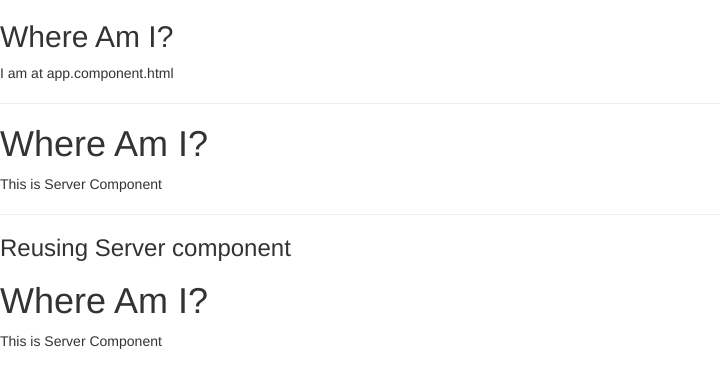
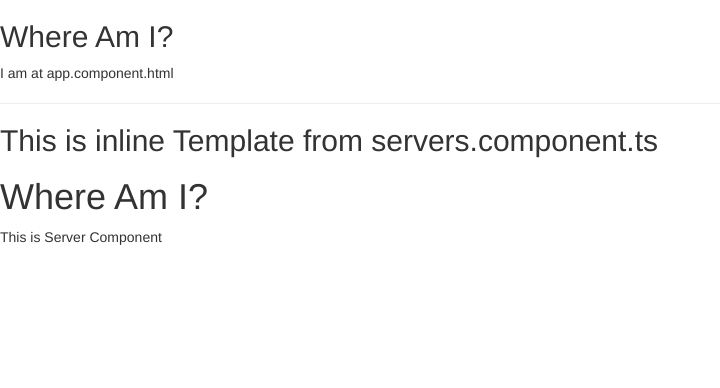
Before and after one commit to Bi-Mars/Angular10, an Angular app in the folder my-first-app/: page / in a window 1280 px wide. Shown: the top 388 px of the page, without its empty margins (0-720 px from the left). Built offline with nearby package versions, Linux system fonts and the light colour scheme.

Commit message:
Adding Inline Template to servers component

```diff
--- a/my-first-app/src/app/servers/servers.component.ts
+++ b/my-first-app/src/app/servers/servers.component.ts
@@ -2,7 +2,9 @@ import { Component, OnInit } from '@angular/core';
 
 @Component({
   selector: 'app-servers',
-  templateUrl: './servers.component.html',
+  template: `
+  <h2> This is inline Template from servers.component.ts </h2>
+    <app-server> </app-server> `,
   styleUrls: ['./servers.component.css']
 })
 export class ServersComponent implements OnInit {
```
